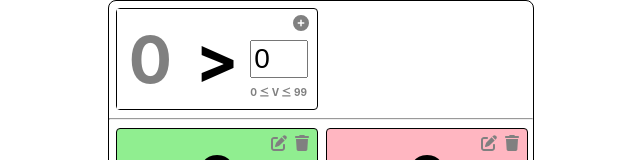
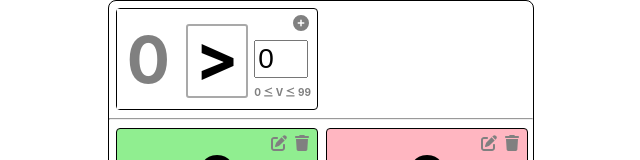
Before and after one commit to AKAlexsey/second_exercise, a React (Create React App) app: page / in a window 1280 px wide. Shown: the top 160 px of the page, without its empty margins (319-959 px from the left). Built offline with nearby package versions, Linux system fonts and the light colour scheme.

Commit message:
add_form_for_edit adding sign edit dropdown is ongoing

```diff
--- /dev/null
+++ b/src/DropDownButton.js
@@ -0,0 +1,39 @@
+import React from 'react';
+
+
+class DropDownButton extends React.Component {
+    constructor(props) {
+        super(props);
+
+        this.state = {
+            openDropdown: false
+        }
+    }
+
+    handleClick() {
+        this.setState({ openDropdown: !this.state.openDropdown });
+    }
+
+    render() {
+        return (
+            <div className="drop_down_button" onClick={() => this.handleClick() }>
+                <div className="value_wrapper">
+                    {this.props.value}
+                </div>
+                {this.state.openDropdown &&
+                    <div className="drop_down_container">
+                        {
+                            this.props.permittedValuesList.map((value) => {
+                                return <div className={value === this.props.value?'drop_down_element selected':'drop_down_element'} >
+                                    {value}
+                                </div>
+                            })
+                        }
+                    </div>
+                }
+            </div>
+        )
+    }
+}
+
+export default DropDownButton;
--- a/src/MetricAlarmIndicator.js
+++ b/src/MetricAlarmIndicator.js
@@ -1,9 +1,10 @@
 import React, { useState, useEffect } from 'react';
-import { getPredicateFunction, MINIMUM_LIMIT_VALUE, MAXIMUM_LIMIT_VALUE, DEFAULT_VALUE } from './metricAlarmContext';
+import { getPredicateFunction, MINIMUM_LIMIT_VALUE, MAXIMUM_LIMIT_VALUE, DEFAULT_VALUE, PERMITTED_SIGN_VALUES } from './metricAlarmContext';
 
 import { FontAwesomeIcon } from '@fortawesome/react-fontawesome';
 import { faPlus, faMinus, faGreaterThan, faLessThan, faEquals, faNotEqual, faCirclePlus, faClose, faEdit, faTrash, faSave, faLessThanEqual } from '@fortawesome/free-solid-svg-icons';
 import IndicatorActionButton from './IndicatorActionButton';
+import DropDownButton from './DropDownButton';
 
 import { useGlobalContext } from './context';
 
@@ -65,6 +66,10 @@ function MetricAlarmIndicator(props) {
   }, [editLimitValue])
 
   useEffect(() => {
+    setEditSign(sign);
+  }, [sign])
+
+  useEffect(() => {
     setEditLimitValue(limitValue);
   }, [id])
 
@@ -72,11 +77,9 @@ function MetricAlarmIndicator(props) {
     return (
       <div className='metric_alarm_indicator edit_indicator'>
         <div className="metric">
-          {value}
+          { value }
         </div>
-        <div className="metric_sign_edit">
-          {sign}
-        </div>
+        <DropDownButton value={editSign} selectedCallback={(v) => console.log(`Value selected ${v}`)} permittedValuesList={PERMITTED_SIGN_VALUES} />
         <div className="metric_limit_value edit_mode">
           <input
             type="number"
--- a/src/context.js
+++ b/src/context.js
@@ -114,7 +114,7 @@ const AppProvider = ({ children }) => {
     const setEditIndicator = (indicatorState) => {
         const { id, value, sign, limitValue, alarmMessage, editing } = indicatorState;
 
-        const newEditIndicator = { id, value, sign, limitValue, alarmMessage, editing, editLimitValue: limitValue, editSign: sign };
+        const newEditIndicator = { id, value, sign, limitValue, alarmMessage, editing };
 
         const { indicatorsList, editIndicator } = globalState;
 
--- a/src/index.css
+++ b/src/index.css
@@ -9,6 +9,7 @@ body {
 
 :root {
   --alarm-height: 19px;
+  --sign-edit-padding: 6px;
   --indicator-width: 200px;
   --indicator-height: 100px;
   --main-container-padding: 7px;
@@ -120,14 +121,33 @@ hr.form_separator {
   box-shadow: 0 1px 8px rgba(0, 0, 0, 0.5);
 }
 
-.metric_alarm_indicator.edit_indicator .metric_sign_edit {
+.drop_down_button {
   flex: 1;
+  padding: 15px 6px;
+  color: black;
+  height: 70%;
+}
+
+.drop_down_button .value_wrapper {
   font-size: 4rem;
   line-height: 4rem;
   font-weight: bold;
-  padding-bottom: var(--alarm-height);
-  padding-top: var(--alarm-height);
-  color: black;
+  border: 2px solid darkgray;
+  border-radius: 3px;
+  height: 100%;
+}
+
+.drop_down_button .drop_down_container {
+  position: relative;
+  flex-direction: column;
+}
+
+.drop_down_button .drop_down_container {
+  position: absolute;
+}
+
+.drop_down_button .drop_down_container .drop_down_element.selected {
+  background-color: lightgray;
 }
 
 .metric_alarm_indicator.edit_indicator .metric_limit_value {
--- a/src/metricAlarmContext.js
+++ b/src/metricAlarmContext.js
@@ -9,7 +9,12 @@ const DEFAULT_SIGN = MORE_SIGN;
 const MINIMUM_LIMIT_VALUE = 0;
 const MAXIMUM_LIMIT_VALUE = 99;
 
-export { MORE_SIGN, LESS_SIGN, EQUAL_SIGN, NOT_EQUAL_SIGN, DEFAULT_SIGN, DEFAULT_VALUE, MINIMUM_LIMIT_VALUE, MAXIMUM_LIMIT_VALUE }
+const PERMITTED_SIGN_VALUES = [MORE_SIGN, LESS_SIGN, EQUAL_SIGN, NOT_EQUAL_SIGN];
+
+export {
+    MORE_SIGN, LESS_SIGN, EQUAL_SIGN, NOT_EQUAL_SIGN,
+    DEFAULT_SIGN, DEFAULT_VALUE, MINIMUM_LIMIT_VALUE,
+    MAXIMUM_LIMIT_VALUE, PERMITTED_SIGN_VALUES }
 
 const validateValue = (value) => {
     const newEditValue = parseInt(value);
```
